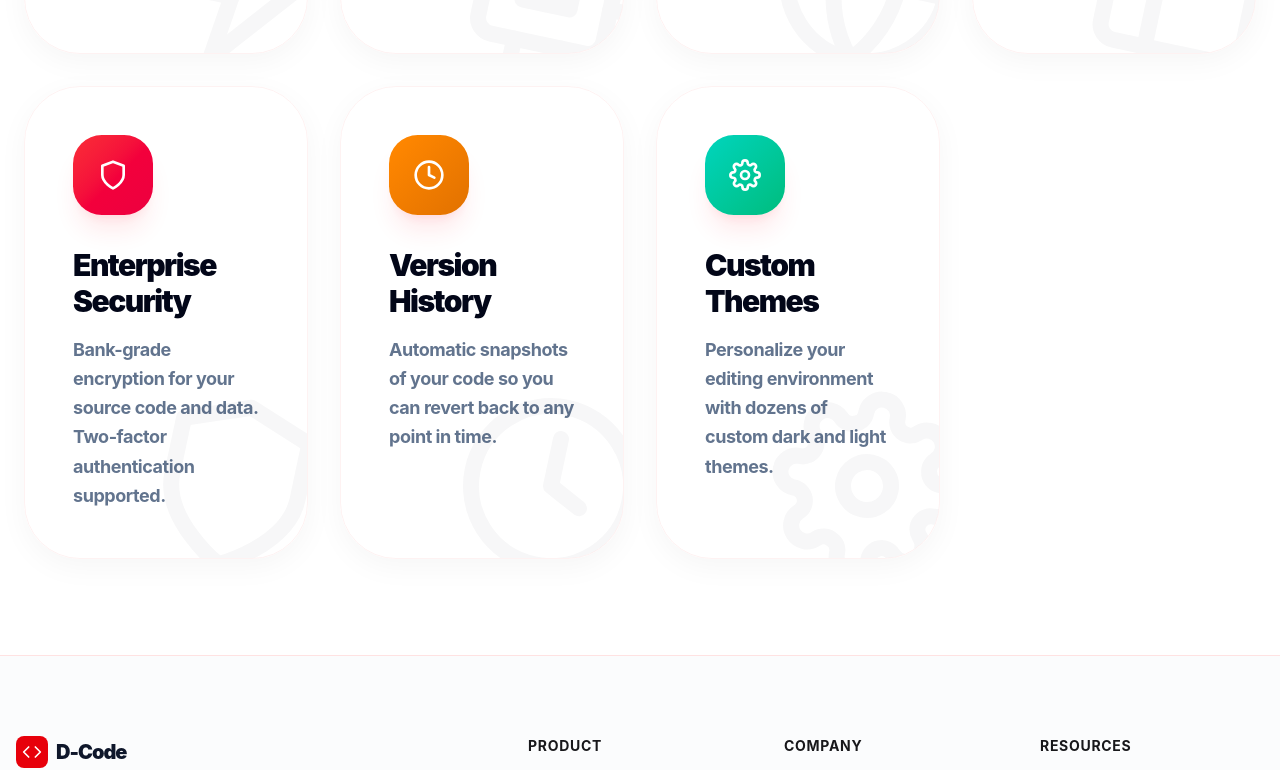
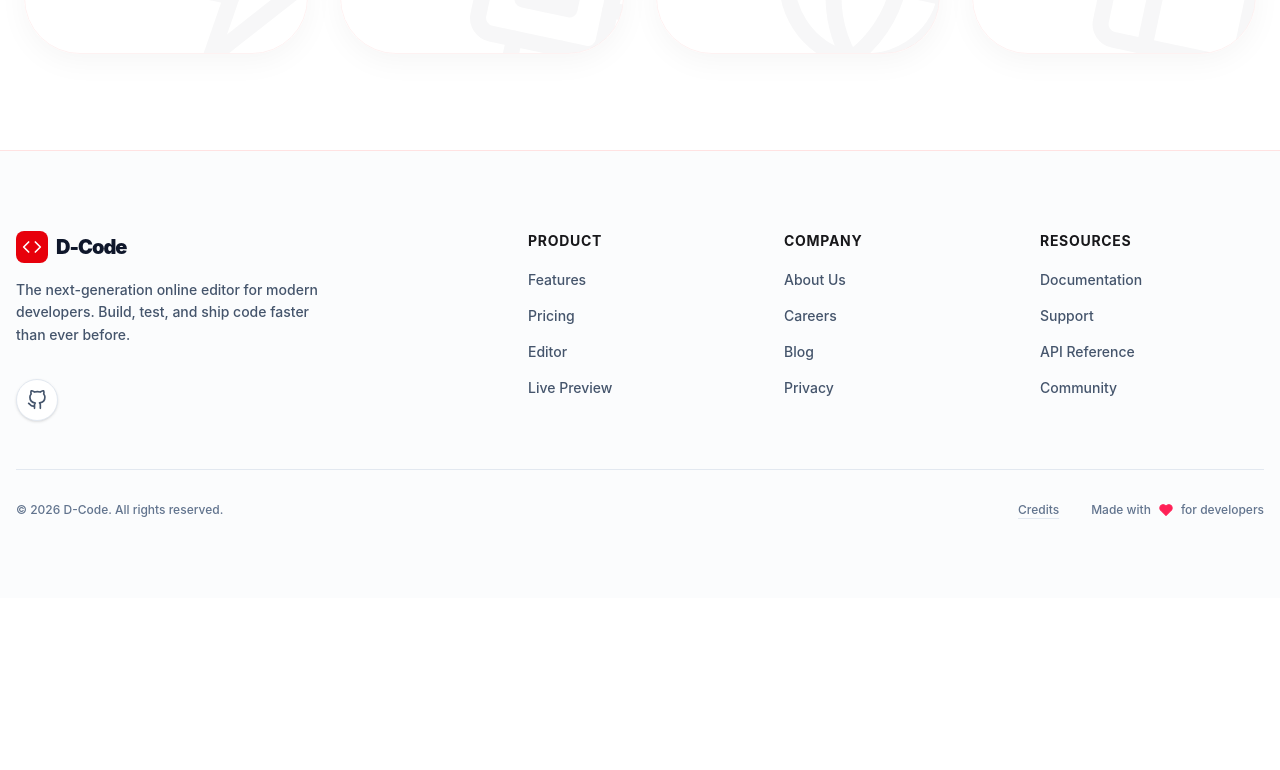
Before and after one commit to Dhruv-Das-006/code, a Next.js app: page / in a window 1280 px wide. Shown: the part 1797-2567 px from the top of the page. After the commit the page ends 2395 px from the top, so only its background shows below. Built offline with nearby package versions, Linux system fonts and the light colour scheme.

Commit message:
updating

```diff
--- a/app/page.tsx
+++ b/app/page.tsx
@@ -30,24 +30,6 @@ const Home = () => {
       icon: <FiLayout />,
       color: "from-pink-500 to-rose-500",
     },
-    {
-      title: "Enterprise Security",
-      desc: "Bank-grade encryption for your source code and data. Two-factor authentication supported.",
-      icon: <FiShield />,
-      color: "from-red-500 to-rose-600",
-    },
-    {
-      title: "Version History",
-      desc: "Automatic snapshots of your code so you can revert back to any point in time.",
-      icon: <FiClock />,
-      color: "from-orange-400 to-amber-600",
-    },
-    {
-      title: "Custom Themes",
-      desc: "Personalize your editing environment with dozens of custom dark and light themes.",
-      icon: <FiSettings />,
-      color: "from-teal-400 to-emerald-500",
-    }
   ];
 
   return (
```
